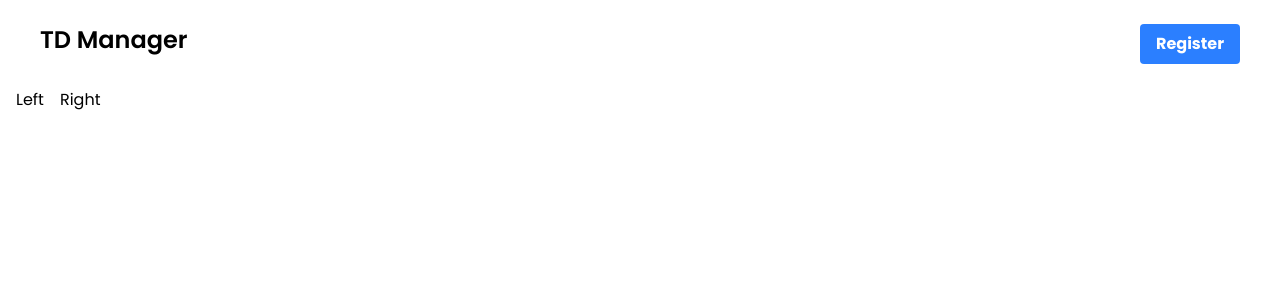
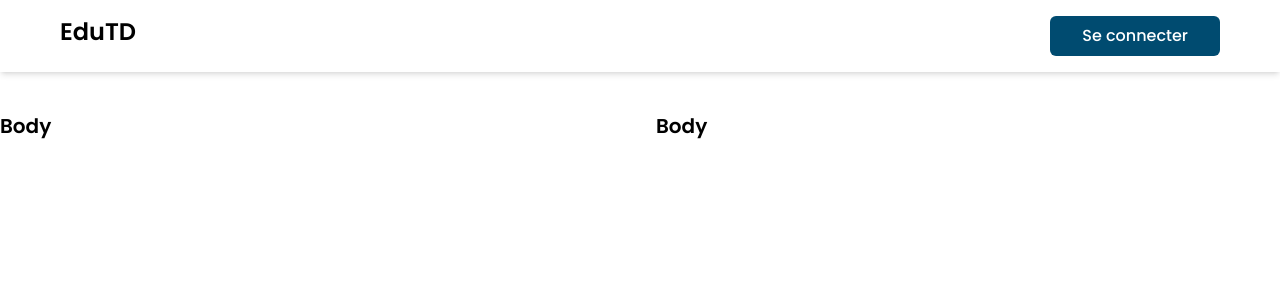
Before and after one commit to Hosnel-tech/td-manager, a Next.js app: page / in a window 1280 px wide. Shown: the top 300 px of the page. Built offline with nearby package versions, Linux system fonts and the light colour scheme.

Commit message:
update header and home page

```diff
--- a/package.json
+++ b/package.json
@@ -4,6 +4,7 @@
   "private": true,
   "scripts": {
     "dev": "next dev",
+    "dev:3001": "next dev -p 3001",
     "build": "next build",
     "start": "next start",
     "lint": "eslint"
--- a/src/app/components/navbar.tsx
+++ /dev/null
@@ -1,10 +0,0 @@
-export default function NavBar() {
-  return (
-    <div className="flex justify-between p-6">
-      <h1 className="text-2xl font-semibold">TD Manager</h1>
-      <button className="bg-blue-500 hover:bg-blue-600 text-white font-bold py-2 px-4 rounded">
-        Register
-      </button>
-    </div>
-  );
-}
--- a/src/app/page.tsx
+++ b/src/app/page.tsx
@@ -1,15 +1,17 @@
-import NavBar from "./components/navbar";
+import Home_Header from "@/components/home_header";
 
 export default function Home() {
   return (
-    <div className="container mx-auto px-4">
-      <NavBar />
-      <div className="flex space-x-4">
-        <div>
-          <h1>Left</h1>
-        </div>
-        <div>
-          <h1>Right</h1>
+    <div className="h-screen">
+      <Home_Header />
+      <div className="container mx-auto mt-10">
+        <div className="grid grid-cols-2 gap-8">
+          <div>
+            <p className="text-xl font-semibold">Body</p>
+          </div>
+          <div>
+            <p className="text-xl font-semibold">Body</p>
+          </div>
         </div>
       </div>
     </div>
--- /dev/null
+++ b/src/components/home_header.tsx
@@ -0,0 +1,12 @@
+export default function Home_Header() {
+  return (
+    <nav>
+      <div className="bg-white flex justify-between py-4 px-15 sticky top-0 z-50 shadow-md">
+        <h1 className="text-2xl font-semibold">EduTD</h1>
+        <button className="bg-[#004B70] hover:bg-[#004B70]/80 text-white font-medium py-2 px-8 rounded-md">
+          Se connecter
+        </button>
+      </div>
+    </nav>
+  );
+}
```
